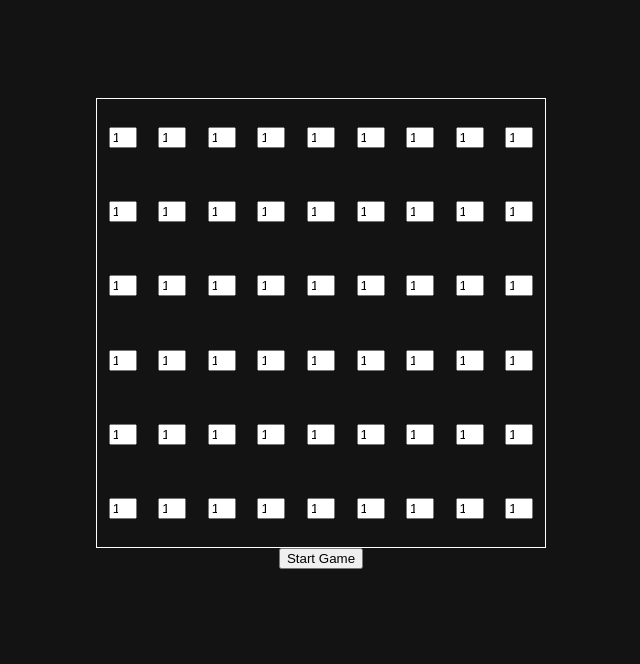
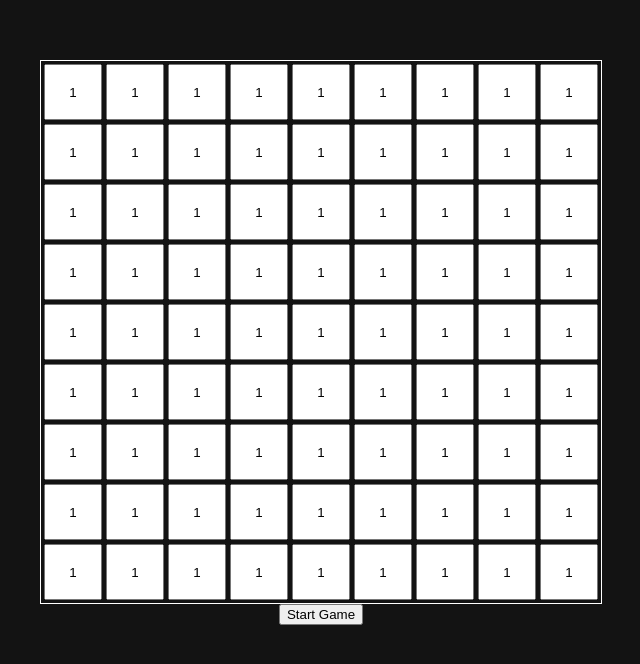
Before and after one commit to evalbors/sudoku, a Vue app in the folder frontend/: page / in a window 1280 px wide. Shown: the top 664 px of the page, without its empty margins (319-959 px from the left). Built offline with nearby package versions, Linux system fonts and the light colour scheme; the HTML template or start-up script is replaced by a standard one.

Commit message:
Francisco: fix last commit

```diff
--- a/frontend/src/App.vue
+++ b/frontend/src/App.vue
@@ -1,86 +1,109 @@
 <template>
     <div id="app">
         <div class="start">
-      <!-- <img alt="Wails logo" src="./assets/images/sudoku_logo.png" class="logo zoomIn"> -->
-          <br><br>
             <table>
                 <tr>
-              <td><input type="number" name="" value="1"></td>
-              <td><input type="number" name="" value="1"></td>
-              <td><input type="number" name="" value="1"></td>
-              <td><input type="number" name="" value="1"></td>
-              <td><input type="number" name="" value="1"></td>
-              <td><input type="number" name="" value="1"></td>
-              <td><input type="number" name="" value="1"></td>
-              <td><input type="number" name="" value="1"></td>
-              <td><input type="number" name="" value="1"></td>
+                    <td><input type="text" name="" value="1"></td>
+                    <td><input type="text" name="" value="1"></td>
+                    <td><input type="text" name="" value="1"></td>
+                    <td><input type="text" name="" value="1"></td>
+                    <td><input type="text" name="" value="1"></td>
+                    <td><input type="text" name="" value="1"></td>
+                    <td><input type="text" name="" value="1"></td>
+                    <td><input type="text" name="" value="1"></td>
+                    <td><input type="text" name="" value="1"></td>
                 </tr>
                 <tr>
-              <td><input type="number" name="" value="1"></td>
-              <td><input type="number" name="" value="1"></td>
-              <td><input type="number" name="" value="1"></td>
-              <td><input type="number" name="" value="1"></td>
-              <td><input type="number" name="" value="1"></td>
-              <td><input type="number" name="" value="1"></td>
-              <td><input type="number" name="" value="1"></td>
-              <td><input type="number" name="" value="1"></td>
-              <td><input type="number" name="" value="1"></td>
-
+                    <td><input type="text" name="" value="1"></td>
+                    <td><input type="text" name="" value="1"></td>
+                    <td><input type="text" name="" value="1"></td>
+                    <td><input type="text" name="" value="1"></td>
+                    <td><input type="text" name="" value="1"></td>
+                    <td><input type="text" name="" value="1"></td>
+                    <td><input type="text" name="" value="1"></td>
+                    <td><input type="text" name="" value="1"></td>
+                    <td><input type="text" name="" value="1"></td>
                 </tr>
                 <tr>
-                <td><input type="number" name="" value="1"></td>
-                <td><input type="number" name="" value="1"></td>
-                <td><input type="number" name="" value="1"></td>
-                <td><input type="number" name="" value="1"></td>
-                <td><input type="number" name="" value="1"></td>
-                <td><input type="number" name="" value="1"></td>
-                <td><input type="number" name="" value="1"></td>
-                <td><input type="number" name="" value="1"></td>
-                <td><input type="number" name="" value="1"></td>
+                    <td><input type="text" name="" value="1"></td>
+                    <td><input type="text" name="" value="1"></td>
+                    <td><input type="text" name="" value="1"></td>
+                    <td><input type="text" name="" value="1"></td>
+                    <td><input type="text" name="" value="1"></td>
+                    <td><input type="text" name="" value="1"></td>
+                    <td><input type="text" name="" value="1"></td>
+                    <td><input type="text" name="" value="1"></td>
+                    <td><input type="text" name="" value="1"></td>
                 </tr>
                 <tr>
-              <td><input type="number" name="" value="1"></td>
-              <td><input type="number" name="" value="1"></td>
-              <td><input type="number" name="" value="1"></td>
-              <td><input type="number" name="" value="1"></td>
-              <td><input type="number" name="" value="1"></td>
-              <td><input type="number" name="" value="1"></td>
-              <td><input type="number" name="" value="1"></td>
-              <td><input type="number" name="" value="1"></td>
-              <td><input type="number" name="" value="1"></td>
+                    <td><input type="text" name="" value="1"></td>
+                    <td><input type="text" name="" value="1"></td>
+                    <td><input type="text" name="" value="1"></td>
+                    <td><input type="text" name="" value="1"></td>
+                    <td><input type="text" name="" value="1"></td>
+                    <td><input type="text" name="" value="1"></td>
+                    <td><input type="text" name="" value="1"></td>
+                    <td><input type="text" name="" value="1"></td>
+                    <td><input type="text" name="" value="1"></td>
                 </tr>
                 <tr>
-              <td><input type="number" name="" value="1"></td>
-              <td><input type="number" name="" value="1"></td>
-              <td><input type="number" name="" value="1"></td>
-              <td><input type="number" name="" value="1"></td>
-              <td><input type="number" name="" value="1"></td>
-              <td><input type="number" name="" value="1"></td>
-              <td><input type="number" name="" value="1"></td>
-              <td><input type="number" name="" value="1"></td>
-              <td><input type="number" name="" value="1"></td>
-
+                    <td><input type="text" name="" value="1"></td>
+                    <td><input type="text" name="" value="1"></td>
+                    <td><input type="text" name="" value="1"></td>
+                    <td><input type="text" name="" value="1"></td>
+                    <td><input type="text" name="" value="1"></td>
+                    <td><input type="text" name="" value="1"></td>
+                    <td><input type="text" name="" value="1"></td>
+                    <td><input type="text" name="" value="1"></td>
+                    <td><input type="text" name="" value="1"></td>
                 </tr>
                 <tr>
-                <td><input type="number" name="" value="1"></td>
-                <td><input type="number" name="" value="1"></td>
-                <td><input type="number" name="" value="1"></td>
-                <td><input type="number" name="" value="1"></td>
-                <td><input type="number" name="" value="1"></td>
-                <td><input type="number" name="" value="1"></td>
-                <td><input type="number" name="" value="1"></td>
-                <td><input type="number" name="" value="1"></td>
-                <td><input type="number" name="" value="1"></td>
+                    <td><input type="text" name="" value="1"></td>
+                    <td><input type="text" name="" value="1"></td>
+                    <td><input type="text" name="" value="1"></td>
+                    <td><input type="text" name="" value="1"></td>
+                    <td><input type="text" name="" value="1"></td>
+                    <td><input type="text" name="" value="1"></td>
+                    <td><input type="text" name="" value="1"></td>
+                    <td><input type="text" name="" value="1"></td>
+                    <td><input type="text" name="" value="1"></td>
                 </tr>
-
+                <tr>
+                    <td><input type="text" name="" value="1"></td>
+                    <td><input type="text" name="" value="1"></td>
+                    <td><input type="text" name="" value="1"></td>
+                    <td><input type="text" name="" value="1"></td>
+                    <td><input type="text" name="" value="1"></td>
+                    <td><input type="text" name="" value="1"></td>
+                    <td><input type="text" name="" value="1"></td>
+                    <td><input type="text" name="" value="1"></td>
+                    <td><input type="text" name="" value="1"></td>
+                </tr>
+                <tr>
+                    <td><input type="text" name="" value="1"></td>
+                    <td><input type="text" name="" value="1"></td>
+                    <td><input type="text" name="" value="1"></td>
+                    <td><input type="text" name="" value="1"></td>
+                    <td><input type="text" name="" value="1"></td>
+                    <td><input type="text" name="" value="1"></td>
+                    <td><input type="text" name="" value="1"></td>
+                    <td><input type="text" name="" value="1"></td>
+                    <td><input type="text" name="" value="1"></td>
+                </tr>
+                <tr>
+                    <td><input type="text" name="" value="1"></td>
+                    <td><input type="text" name="" value="1"></td>
+                    <td><input type="text" name="" value="1"></td>
+                    <td><input type="text" name="" value="1"></td>
+                    <td><input type="text" name="" value="1"></td>
+                    <td><input type="text" name="" value="1"></td>
+                    <td><input type="text" name="" value="1"></td>
+                    <td><input type="text" name="" value="1"></td>
+                    <td><input type="text" name="" value="1"></td>
+                </tr>
             </table>
-
             <button class="buttonStart">Start Game</button>
-          <div>
-
         </div>
-    </div>
-
     </div>
 </template>
 
--- a/frontend/src/assets/css/main.css
+++ b/frontend/src/assets/css/main.css
@@ -13,21 +13,11 @@ html {
   background-color: #131313;
   background-size: 20px 20px;
 }
+
 .logo {
   width: 11em;
 }
 
-/* .start{
-  width: 11em;
-  margin: 0 auto;
-}  */
-/* .buttonStart{
-  background-color: orangered;
-  color: white;
-  width: 100%;
-  height: 30px;
-  border: none;
-} */
 table{
   border: solid 1px white;
   width:450px;
@@ -35,11 +25,20 @@ table{
   margin: 0 auto;
 
 }
+
 table input{
-  width: 20px;
+	width: 50px;
+	height: 50px;
   margin: 0;
+	text-align: center;
+}
 
-}
+
+
+
+
+
+
 
 
 /* roboto-regular - latin */
```
Lines whose indentation alone changed are shown as unchanged.
